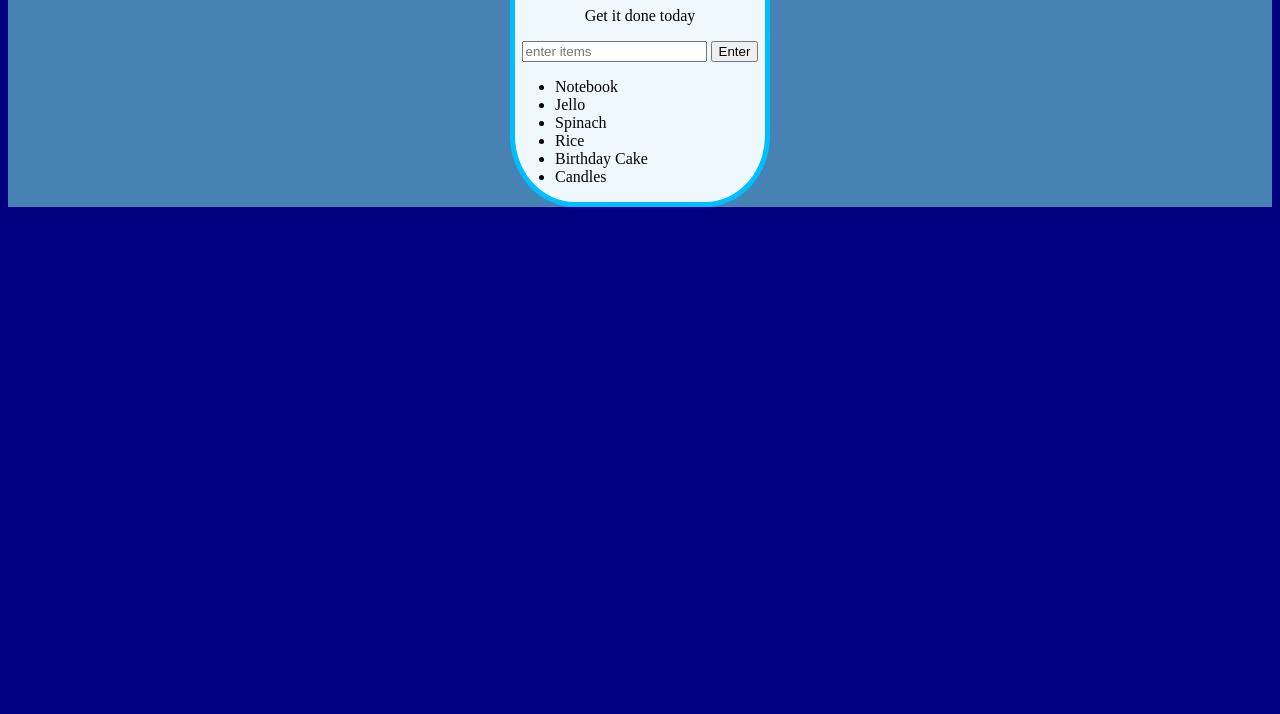
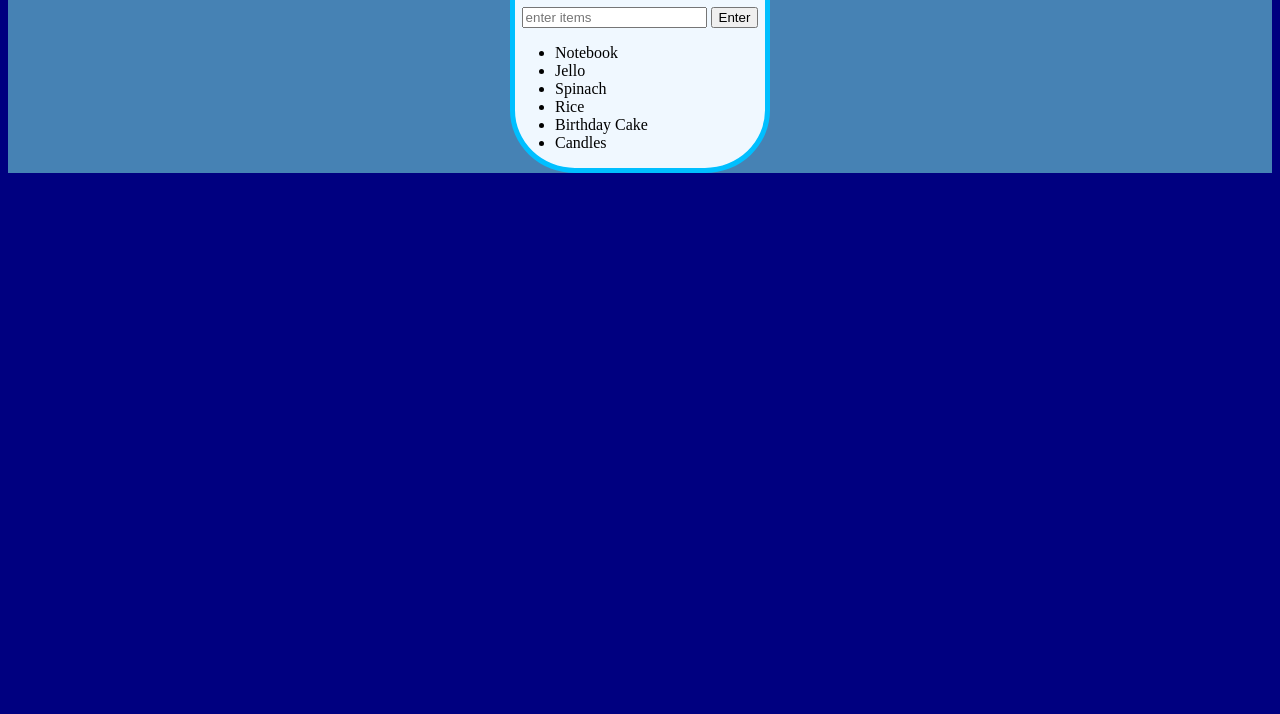
Before and after one commit to TonyRuQusSCarbetta/shoppingList, a plain HTML site: page index.html in a window 1280 px wide. Shown: the part 86-800 px from the top of the page. Drawn offline with Linux system fonts and the light colour scheme.

Commit message:
removed sub heading

```diff
--- a/index.html
+++ b/index.html
@@ -10,7 +10,7 @@
     <div id="container">
         <div class="mainBox">
             <h1>Shopping List</h1>
-            <p id="first">Get it done today</p>
+
             <input id="userinput" type="text" placeholder="enter items">
             <button id="enter">Enter</button>
             <ul>
```
